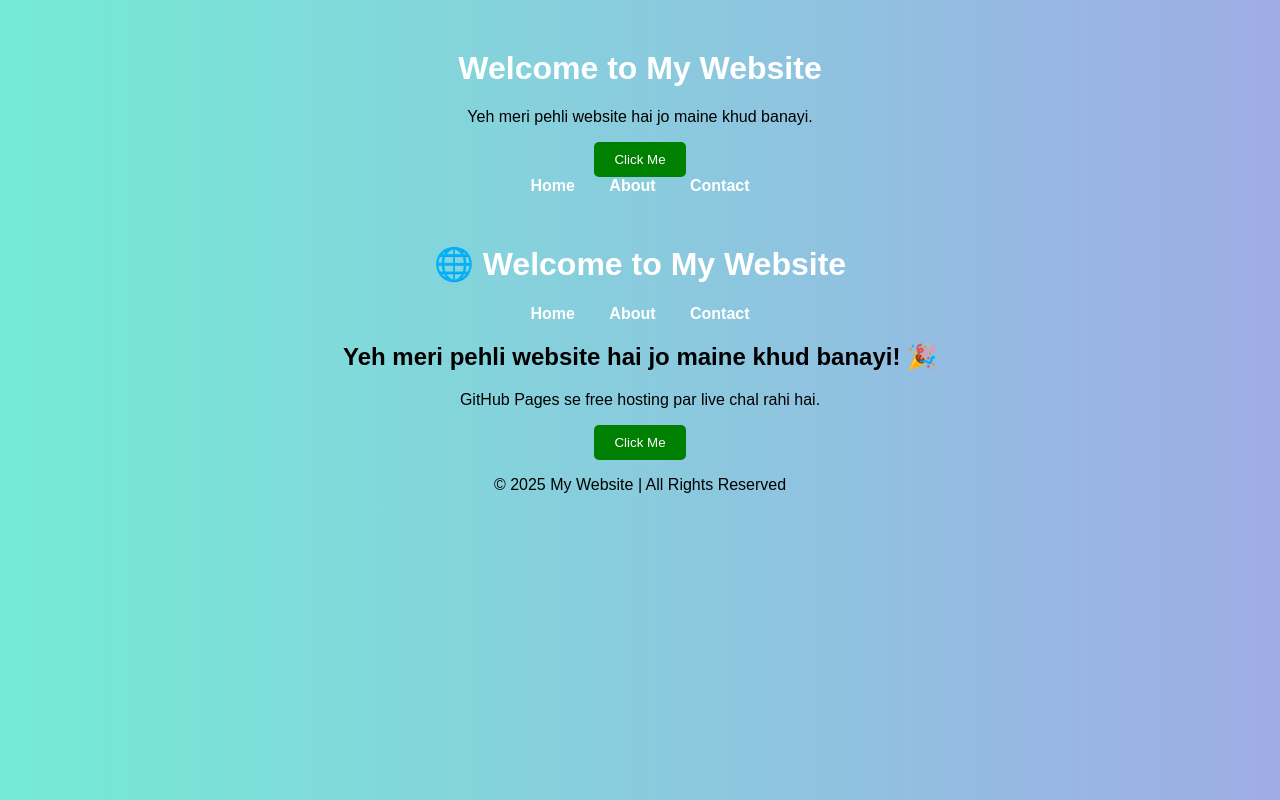
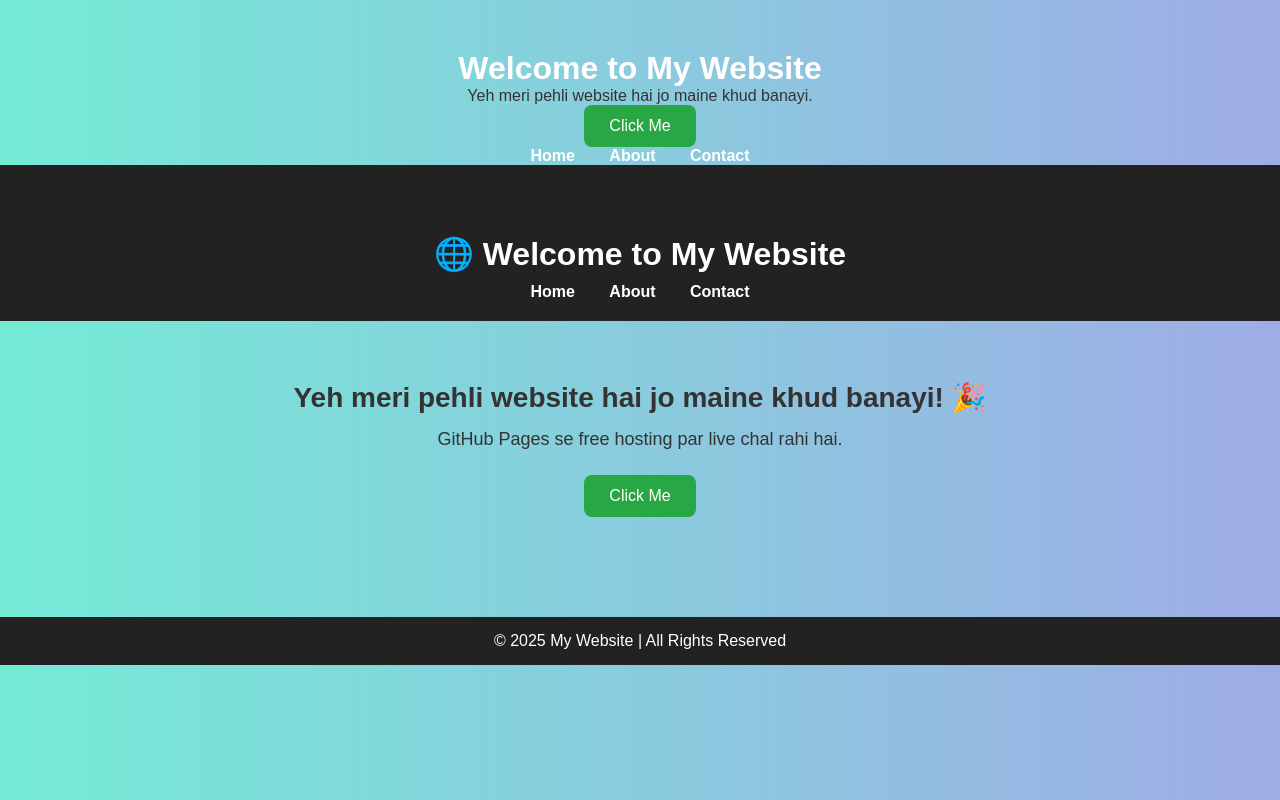
Before and after one commit to monusingh891/my-website, a plain HTML site: page index.html in a window 1280 px wide. Drawn offline with Linux system fonts and the light colour scheme.

Commit message:
Update style.css

```diff
--- a/style.css
+++ b/style.css
@@ -42,3 +42,75 @@ nav a {
 nav a:hover {
   color: yellow;
 }
+/* Reset */
+* {
+  margin: 0;
+  padding: 0;
+  box-sizing: border-box;
+}
+
+body {
+  font-family: 'Poppins', sans-serif;
+  background: linear-gradient(to right, #74ebd5, #9face6);
+  color: #333;
+  text-align: center;
+}
+
+/* Header */
+header {
+  background: #222;
+  color: white;
+  padding: 20px 0;
+}
+
+header h1 {
+  margin-bottom: 10px;
+}
+
+nav a {
+  color: #fff;
+  text-decoration: none;
+  margin: 0 15px;
+  font-weight: bold;
+}
+
+nav a:hover {
+  color: yellow;
+}
+
+/* Hero Section */
+.hero {
+  padding: 60px 20px;
+}
+
+.hero h2 {
+  font-size: 28px;
+  margin-bottom: 15px;
+}
+
+.hero p {
+  font-size: 18px;
+  margin-bottom: 25px;
+}
+
+button {
+  background: #28a745;
+  border: none;
+  padding: 12px 25px;
+  color: white;
+  font-size: 16px;
+  border-radius: 8px;
+  cursor: pointer;
+}
+
+button:hover {
+  background: #218838;
+}
+
+/* Footer */
+footer {
+  margin-top: 40px;
+  background: #222;
+  color: white;
+  padding: 15px 0;
+}
```
